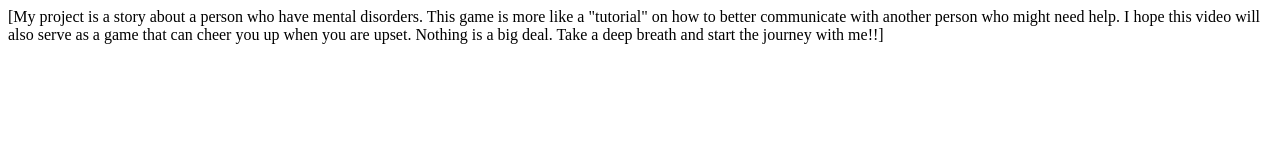
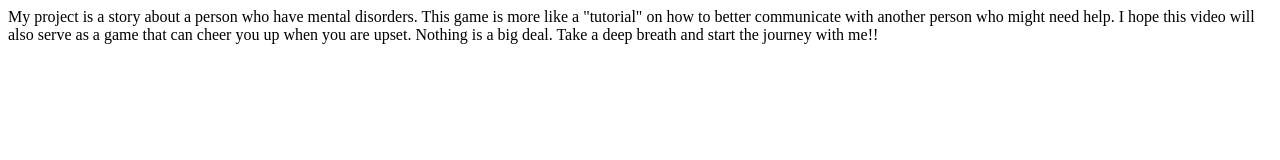
Before and after one commit to JUDY0916/finalproject, a plain HTML site: page index.html in a window 1280 px wide. Drawn offline with Linux system fonts and the light colour scheme.

Commit message:
Update index.html

```diff
--- a/index.html
+++ b/index.html
@@ -1,9 +1,6 @@
 <html>
-  <The Fool>
-    <style>
-    </style>
-  </head>
-[My project is a story about a person who have mental disorders. This game is more like a "tutorial" on how to better communicate with another person who might need help.
- I hope this video will also serve as a game that can cheer you up when you are upset. Nothing is a big deal. Take a deep breath and start the journey with me!!]
-</body>
+
+ My project is a story about a person who have mental disorders. This game is more like a "tutorial" on how to better communicate with another person who might need help.
+ I hope this video will also serve as a game that can cheer you up when you are upset. Nothing is a big deal. Take a deep breath and start the journey with me!!
+
 </html>
```
